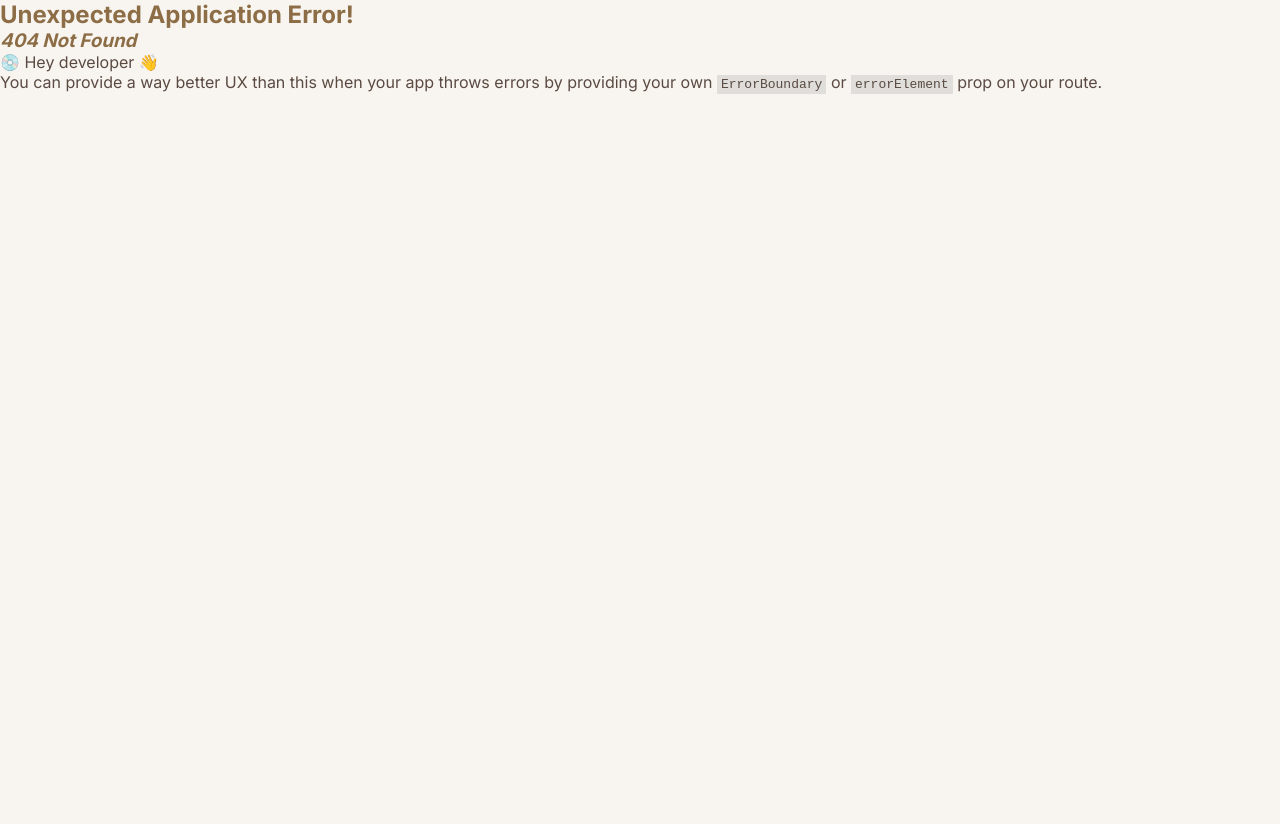
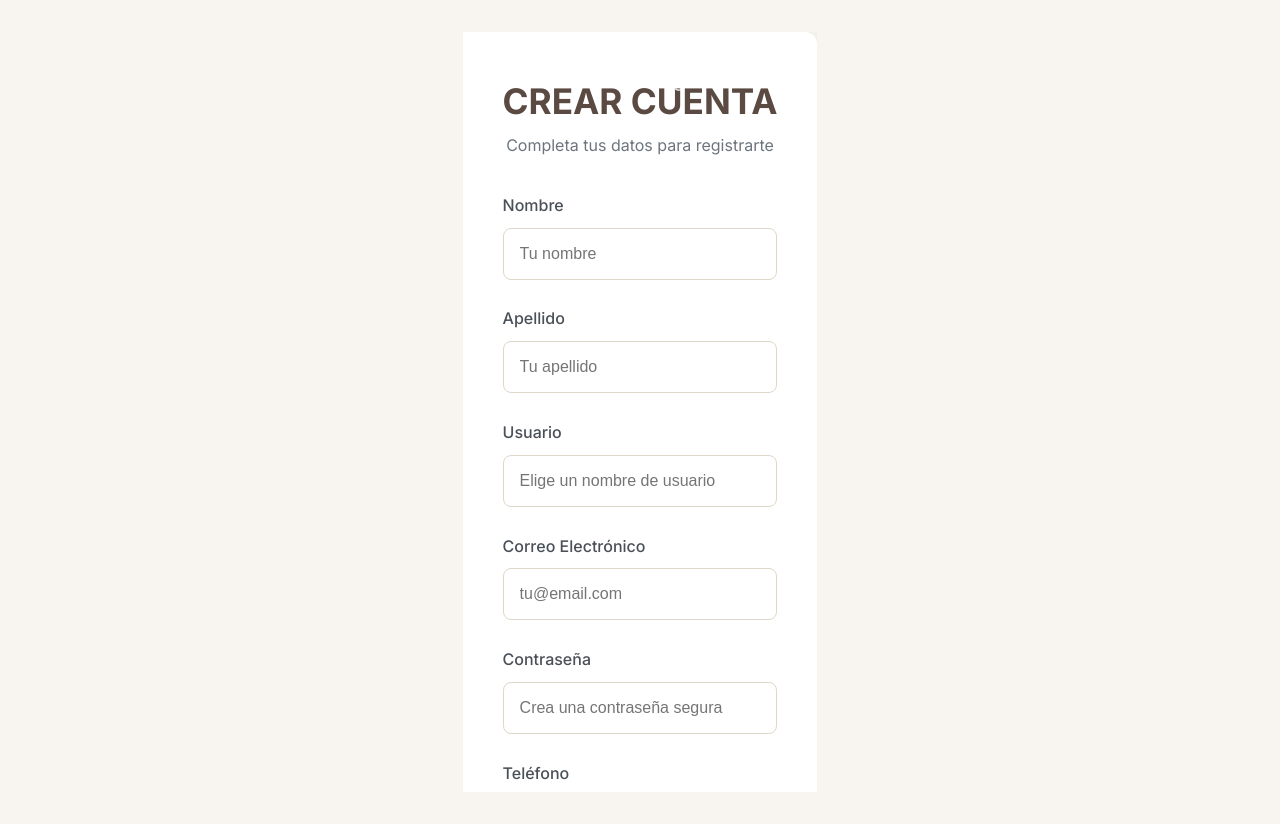
Before and after one commit to G-Noizey/SGID, a React (Vite) app in the folder frontend/: page /register in a window 1280 px wide. Before the commit this address had no page. Before the commit the page ends 800 px from the top, so only its background shows below. Built offline with nearby package versions, Linux system fonts and the light colour scheme.

Commit message:
SGID-19 <Componente de Registro y consumo de api de registro de usuarios>

```diff
--- /dev/null
+++ b/frontend/src/pages/Auth/RegisterPage.jsx
@@ -0,0 +1,175 @@
+// src/pages/Auth/RegisterPage.jsx
+import React, { useState } from 'react';
+import { useNavigate } from 'react-router-dom';
+import { useAuth } from '../../context/AuthContext';
+import { Container, Row, Col, Form, Button } from 'react-bootstrap';
+import { toast } from 'react-toastify';
+import './AuthPages.css';
+
+const RegisterPage = () => {
+  const [userData, setUserData] = useState({
+    firstName: '',
+    lastName: '',
+    username: '',
+    email: '',
+    password: '',
+    phone: ''
+  });
+
+  const [loading, setLoading] = useState(false);
+  const { register } = useAuth();
+  const navigate = useNavigate();
+
+  const handleSubmit = async (e) => {
+    e.preventDefault();
+    setLoading(true);
+
+    try {
+      // Preparar los datos en el formato que espera el backend
+      const registrationData = {
+        username: userData.username,
+        email: userData.email,
+        password: userData.password,
+        first_name: userData.firstName,  // Cambiado a first_name
+        last_name: userData.lastName,    // Cambiado a last_name
+        rol: 'cliente',                  // Predefinido como 'cliente'
+        telefono: userData.phone         // Cambiado a telefono
+      };
+
+      await register(registrationData);
+      toast.success('¡Registro exitoso! Por favor inicia sesión');
+      navigate('/login');
+    } catch (error) {
+      toast.error('Error en el registro: ' + (error.response?.data?.detail || 'Por favor verifica tus datos'));
+    } finally {
+      setLoading(false);
+    }
+  };
+
+  return (
+    <Container fluid className="login-container">
+      <Row className="g-0 login-card-container">
+        {/* Panel izquierdo - Imagen de fondo */}
+        <Col md={6} className="d-none d-md-block login-bg-panel">
+          <div className="login-brand-overlay">
+            <h1 className="login-brand">SGID</h1>
+            <p className="login-slogan">Sistema de Gestión de Invitaciones Digitales</p>
+          </div>
+        </Col>
+
+        {/* Panel derecho - Formulario */}
+        <Col md={6} className="d-flex align-items-center">
+          <div className="login-form-container w-100">
+            <div className="text-center mb-4">
+              <h1 className="login-title">CREAR CUENTA</h1>
+              <p className="login-subtitle">Completa tus datos para registrarte</p>
+            </div>
+
+            <Form onSubmit={handleSubmit}>
+              <Row>
+                <Col md={6}>
+                  <Form.Group>
+                    <Form.Label className="login-label">Nombre</Form.Label>
+                    <Form.Control
+                      type="text"
+                      placeholder="Tu nombre"
+                      value={userData.firstName}
+                      onChange={(e) => setUserData({...userData, firstName: e.target.value})}
+                      required
+                      className="login-input"
+                    />
+                  </Form.Group>
+                </Col>
+                <Col md={6}>
+                  <Form.Group>
+                    <Form.Label className="login-label">Apellido</Form.Label>
+                    <Form.Control
+                      type="text"
+                      placeholder="Tu apellido"
+                      value={userData.lastName}
+                      onChange={(e) => setUserData({...userData, lastName: e.target.value})}
+                      required
+                      className="login-input"
+                    />
+                  </Form.Group>
+                </Col>
+              </Row>
+
+              <Form.Group>
+                <Form.Label className="login-label">Usuario</Form.Label>
+                <Form.Control
+                  type="text"
+                  placeholder="Elige un nombre de usuario"
+                  value={userData.username}
+                  onChange={(e) => setUserData({...userData, username: e.target.value})}
+                  required
+                  className="login-input"
+                />
+              </Form.Group>
+
+              <Form.Group>
+                <Form.Label className="login-label">Correo Electrónico</Form.Label>
+                <Form.Control
+                  type="email"
+                  placeholder="tu@email.com"
+                  value={userData.email}
+                  onChange={(e) => setUserData({...userData, email: e.target.value})}
+                  required
+                  className="login-input"
+                />
+              </Form.Group>
+
+              <Form.Group>
+                <Form.Label className="login-label">Contraseña</Form.Label>
+                <Form.Control
+                  type="password"
+                  placeholder="Crea una contraseña segura"
+                  value={userData.password}
+                  onChange={(e) => setUserData({...userData, password: e.target.value})}
+                  required
+                  className="login-input"
+                />
+              </Form.Group>
+
+              <Form.Group>
+                <Form.Label className="login-label">Teléfono</Form.Label>
+                <Form.Control
+                  type="text"
+                  placeholder="Opcional (ej. 5512345678)"
+                  value={userData.phone}
+                  onChange={(e) => setUserData({...userData, phone: e.target.value})}
+                  className="login-input"
+                />
+              </Form.Group>
+
+              <Button
+                variant="primary"
+                type="submit"
+                className="login-button mt-3"
+                disabled={loading}
+              >
+                {loading ? (
+                  <span className="spinner-border spinner-border-sm me-2" role="status" aria-hidden="true"></span>
+                ) : null}
+                REGISTRARME
+              </Button>
+
+              <div className="login-register-container">
+                <p className="login-register-text">¿Ya tienes una cuenta?</p>
+                <Button
+                  variant="outline-primary"
+                  className="login-register-button"
+                  onClick={() => navigate('/login')}
+                >
+                  INICIAR SESIÓN
+                </Button>
+              </div>
+            </Form>
+          </div>
+        </Col>
+      </Row>
+    </Container>
+  );
+};
+
+export default RegisterPage;
--- a/frontend/src/routes.jsx
+++ b/frontend/src/routes.jsx
@@ -3,6 +3,7 @@ import { createBrowserRouter } from 'react-router-dom';
 import LoginPage from './pages/Auth/LoginPage';
 import HomePage from './pages/Home/HomePage';
 import ProtectedRoute from './components/ProtectedRoute';
+import RegisterPage from './pages/Auth/RegisterPage';
 
 const router = createBrowserRouter([
   {
@@ -10,6 +11,7 @@ const router = createBrowserRouter([
     children: [
       { index: true, element: <LoginPage /> },
       { path: 'login', element: <LoginPage /> },
+      { path: 'register', element: <RegisterPage /> }
     ]
   },
   {
```
